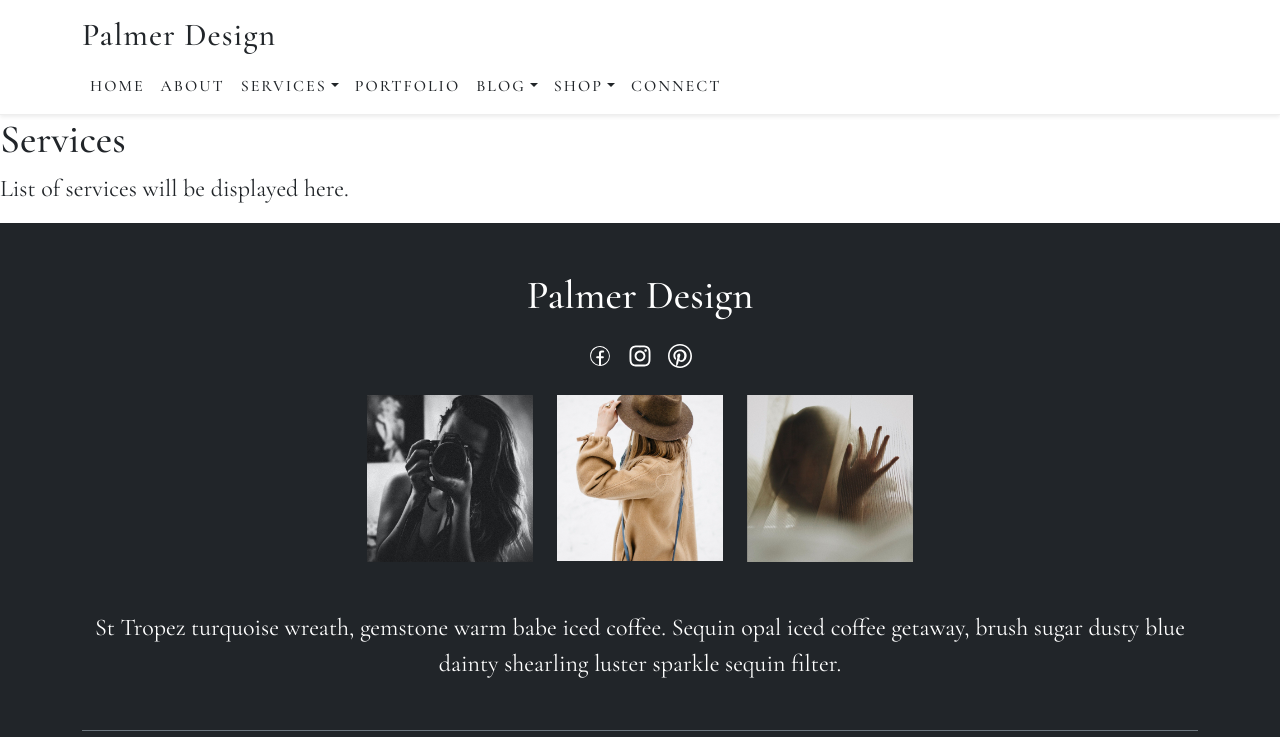
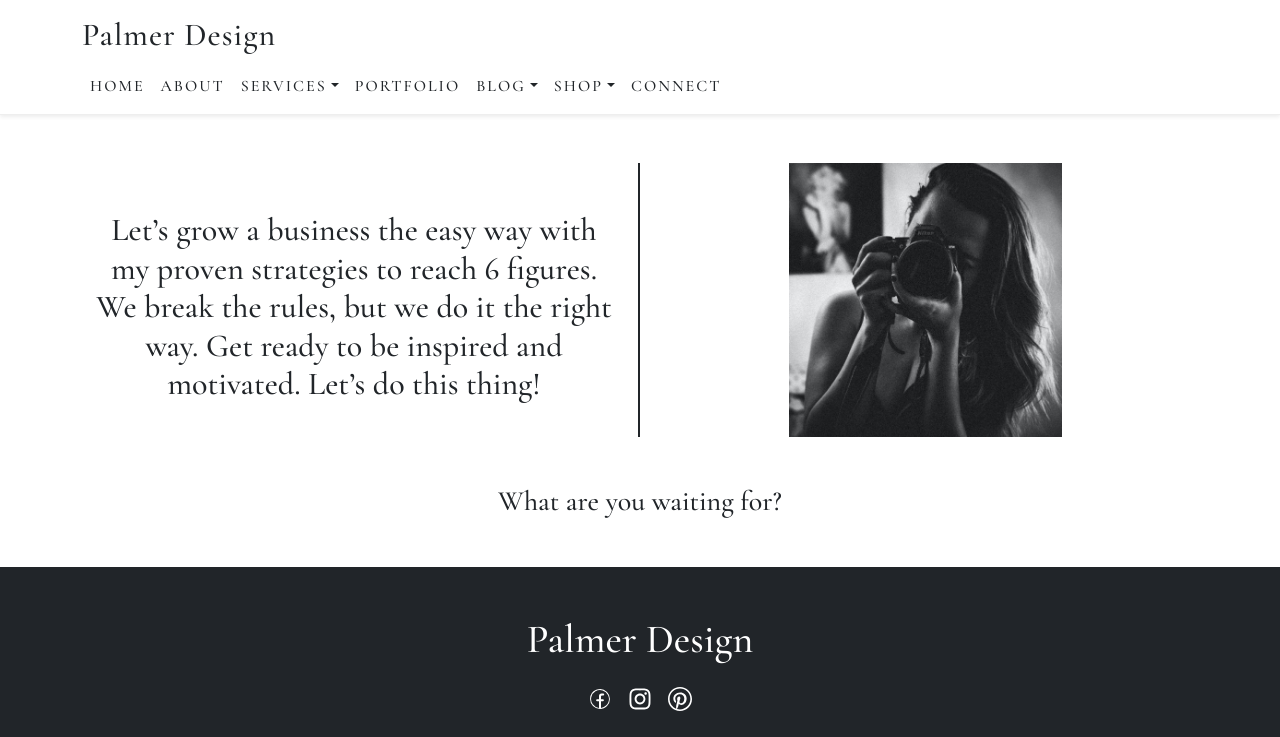
Before and after one commit to Anahita-Einbeigi/summer-project2025, a React (Create React App) app: page /services in a window 1280 px wide. Shown: the top 737 px of the page. Built offline with nearby package versions, Linux system fonts and the light colour scheme.

Commit message:
I fixed services page

```diff
--- a/src/App.tsx
+++ b/src/App.tsx
@@ -9,8 +9,6 @@ import Blog from './pages/blog';
 import Shop from './pages/shop';
 import Connect from './pages/connect';
 import Service1 from './pages/services/service1';
-import Service2 from './pages/services/service2';
-import Service3 from './pages/services/service3';
 import BlogPost1 from './pages/blog/blogPost1';
 import BlogPost2 from './pages/blog/blogPost2';
 import Product1 from './pages/shop/product1';
@@ -31,8 +29,6 @@ function App() {
           <Route path="/shop" element={<Shop />} />
           <Route path="/connect" element={<Connect />} />
           <Route path="/service1" element={<Service1 />} />
-          <Route path="/service2" element={<Service2 />} />
-          <Route path="/service3" element={<Service3 />} />
           <Route path="/blog1" element={<BlogPost1 />} />
           <Route path="/blog2" element={<BlogPost2 />} />
           <Route path="/product1" element={<Product1 />} />
--- a/src/pages/services.tsx
+++ b/src/pages/services.tsx
@@ -1,9 +1,27 @@
-function services() {
+import photo from '../assets/f1.png';
+
+function Services() {
   return (
-    <div>
-      <h1>Services</h1>
-      <p>List of services will be displayed here.</p>
-    </div>
+    <section>
+      <div className="container mt-5 mb-5">
+        <div className="row">
+          <div className="col-sm-12 col-md-6 border-end border-2 border-dark px-4">
+            <h1 className='text-center mt-5 fs-2'>
+              Let’s grow a business the easy way with my proven strategies to reach 6 figures.
+              We break the rules, but we do it the right way. Get ready to be inspired and motivated.
+              Let’s do this thing!
+            </h1>
+          </div>
+          <div className="col-sm-12 col-md-6 d-flex justify-content-center align-items-center">
+            <img src={photo} alt="photography" className="w-50 h-auto" />
+          </div>
+        </div>
+        <div>
+          <h1 className='text-center mt-5 fs-3'>What are you waiting for?</h1>
+        </div>
+      </div>
+    </section>
   );
 }
-export default services;
+
+export default Services;
--- a/src/pages/services/service1.tsx
+++ b/src/pages/services/service1.tsx
@@ -1,6 +1,6 @@
 function service1() {
   return (
-    <div className="service-page">
+    <div className="container mt-5 mb-5">
       <h1>Service 1</h1>
       <p>This is the detail page for Service 1.</p>
       <p>Here you can provide more information about the service, its features, benefits, and how it can help your clients.</p>
--- a/src/pages/services/service2.tsx
+++ /dev/null
@@ -1,11 +0,0 @@
-function service2() {
-  return (
-    <div className="container my-5">
-      <h2>Service 2</h2>
-      <p>This is the detail page for Service 2.</p>
-      <p>Here you can provide more information about the service, its features, benefits, and how it can help your clients.</p>
-      <p>Feel free to customize this content as needed.</p>
-    </div>
-  );
-}
-export default service2;
--- a/src/pages/services/service3.tsx
+++ /dev/null
@@ -1,10 +0,0 @@
-function service3() {
-  return (
-    <div className="container my-5">
-      <h2>Service 3</h2>
-      <p>This is the content for Service 3. Here you can describe the service in detail, including its features, benefits, and any other relevant information.</p>
-      <p>Feel free to customize this page with images, testimonials, or any other content that showcases the value of Service 3.</p>
-    </div>
-  );
-}
-export default service3;
```
